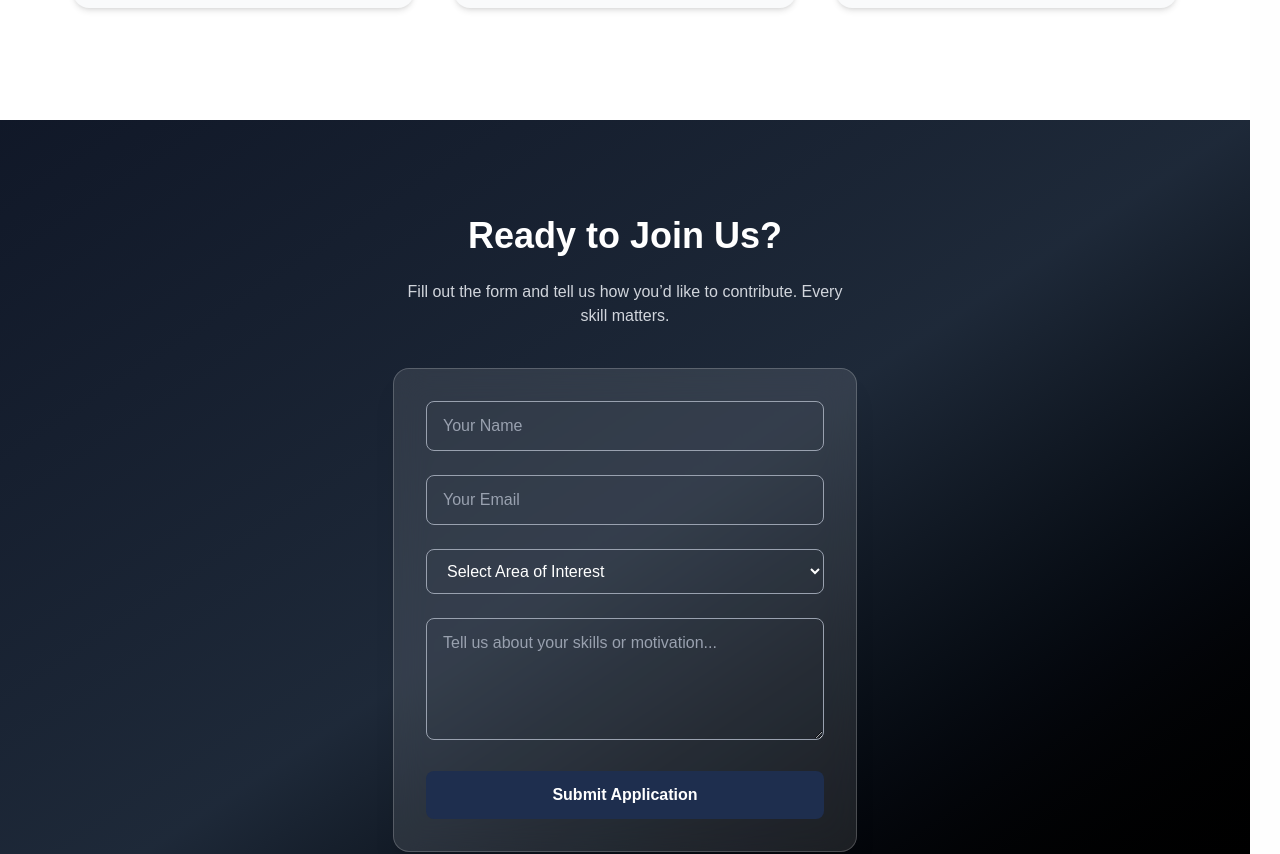
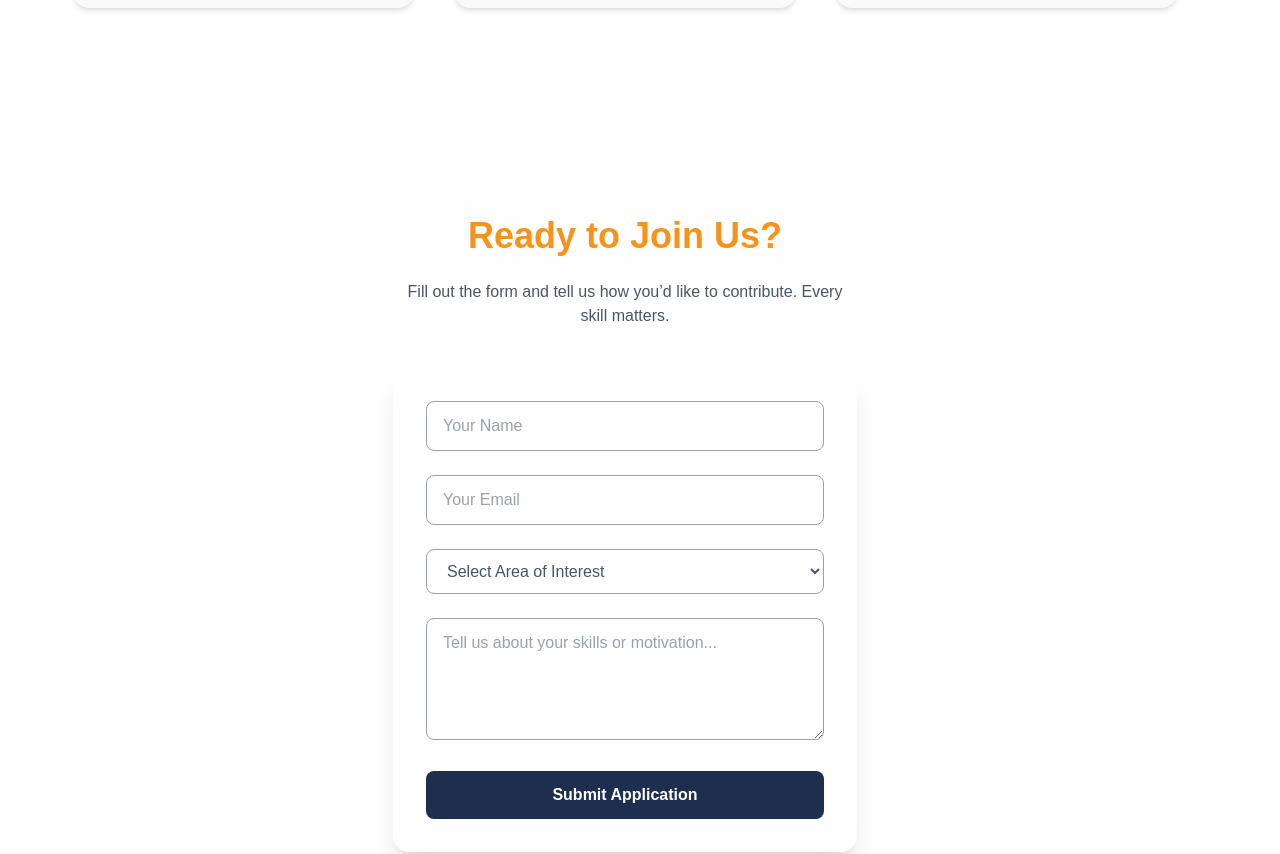
Before and after one commit to BTC-Shule/btc_shule_website, a Next.js app: page /volunteer in a window 1280 px wide. Shown: the part 2140-2994 px from the top of the page. Built offline with nearby package versions, Linux system fonts and the light colour scheme.

Commit message:
refactor: small changes

```diff
--- a/src/app/volunteer/page.tsx
+++ b/src/app/volunteer/page.tsx
@@ -162,27 +162,27 @@ export default function VolunteerPage() {
         </section>
 
         {/* Volunteer Form */}
-        <section className="py-24 bg-gradient-to-br from-gray-900 via-gray-800 to-black">
-          <div className="max-w-lg mx-auto px-6 text-center text-white">
-            <h2 className="text-4xl font-bold mb-6">Ready to Join Us?</h2>
-            <p className="text-gray-300 mb-10">
+        <section className="py-24 bg-background">
+          <div className="max-w-lg mx-auto px-6 text-center">
+            <h2 className="text-4xl font-bold mb-6 text-primary">Ready to Join Us?</h2>
+            <p className="text-gray-600 mb-10">
               Fill out the form and tell us how you’d like to contribute. Every skill matters.
             </p>
             <form className="space-y-6 bg-white/10 backdrop-blur-lg px-4 md:px-8 p-8 rounded-2xl shadow-xl border border-white/20">
               <input
                 type="text"
                 placeholder="Your Name"
-                className="w-full bg-transparent border border-gray-400 rounded-lg px-4 py-3 text-white placeholder-gray-400 focus:ring-2 focus:ring-secondary-light outline-none"
+                className="w-full bg-transparent border border-gray-400 rounded-lg px-4 py-3 text-gray-600 placeholder-gray-400 focus:ring-2 focus:ring-secondary-light outline-none"
                 required
               />
               <input
                 type="email"
                 placeholder="Your Email"
-                className="w-full bg-transparent border border-gray-400 rounded-lg px-4 py-3 text-white placeholder-gray-400 focus:ring-2 focus:ring-secondary-light outline-none"
+                className="w-full bg-transparent border border-gray-400 rounded-lg px-4 py-3 text-gray-600 placeholder-gray-400 focus:ring-2 focus:ring-secondary-light outline-none"
                 required
               />
               <select
-                className="w-full bg-transparent border border-gray-400 rounded-lg px-4 py-3 text-white focus:ring-2 focus:ring-secondary-light outline-none"
+                className="w-full bg-transparent border border-gray-400 rounded-lg px-4 py-3 text-gray-600 focus:ring-2 focus:ring-secondary-light outline-none"
                 required
               >
                 <option value="">Select Area of Interest</option>
@@ -193,7 +193,7 @@ export default function VolunteerPage() {
               <textarea
                 placeholder="Tell us about your skills or motivation..."
                 rows={4}
-                className="w-full bg-transparent border border-gray-400 rounded-lg px-4 py-3 text-white placeholder-gray-400 focus:ring-2 focus:ring-secondary-light outline-none"
+                className="w-full bg-transparent border border-gray-400 rounded-lg px-4 py-3 text-gray-600 placeholder-gray-400 focus:ring-2 focus:ring-secondary-light outline-none"
                 required
               ></textarea>
               <motion.button
--- a/src/components/Events.tsx
+++ b/src/components/Events.tsx
@@ -109,7 +109,8 @@ export default function Events() {
                 whileInView={{ opacity: 1, y: 0 }}
                 transition={{ duration: 0.8, delay: i * 0.1 }}
                 viewport={{ once: true }}
-                className="relative flex flex-col md:flex-row bg-white/10 backdrop-blur-md hover:bg-white/20 rounded-3xl shadow-lg hover:shadow-2xl border border-gray-500 overflow-hidden transition-all duration-500"
+
+                className="relative flex flex-col md:flex-row bg-white/10 backdrop-blur-md rounded-3xl shadow-lg hover:shadow-2xl hover:bg-white/20 overflow-hidden transition-all duration-500"
               >
                 <div className="md:w-1/5 flex md:flex-col md:justify-center items-center text-white p-6 md:p-0">
                   <CalendarBlank size={40} weight="duotone" className="md:mb-2" />
```
